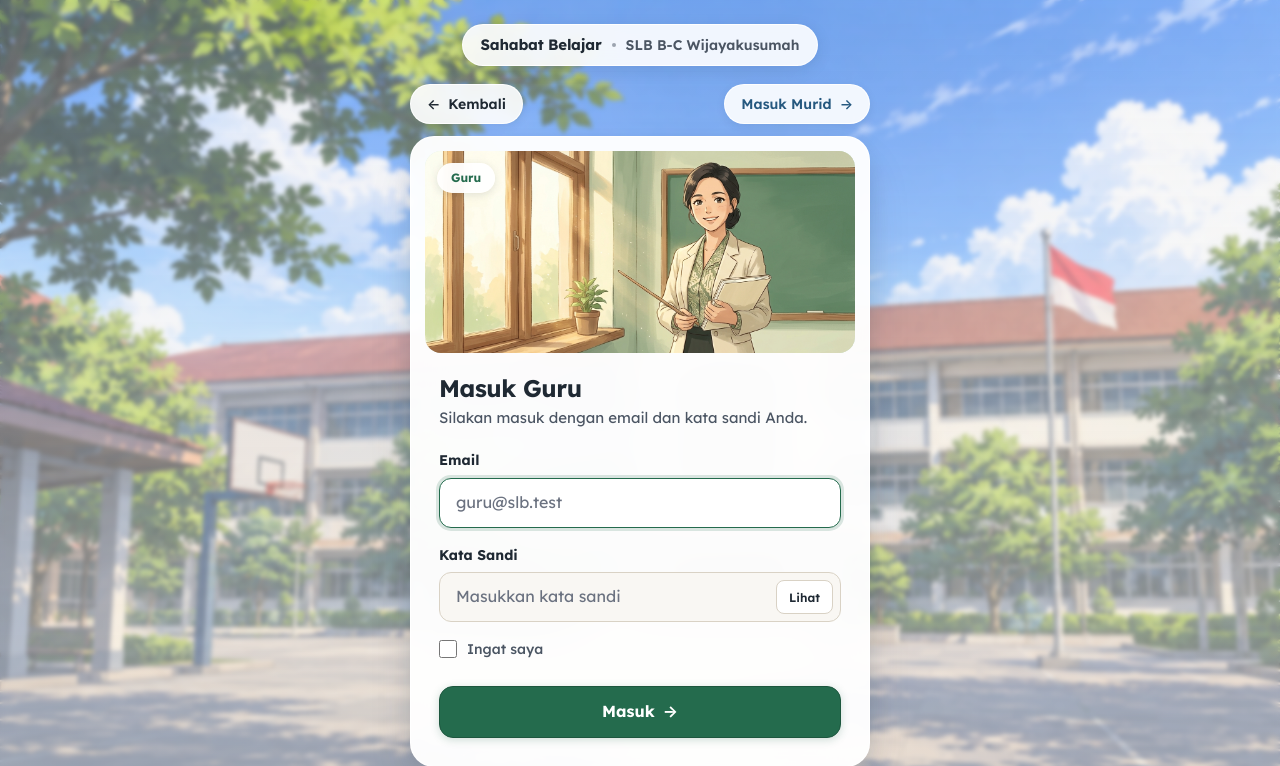
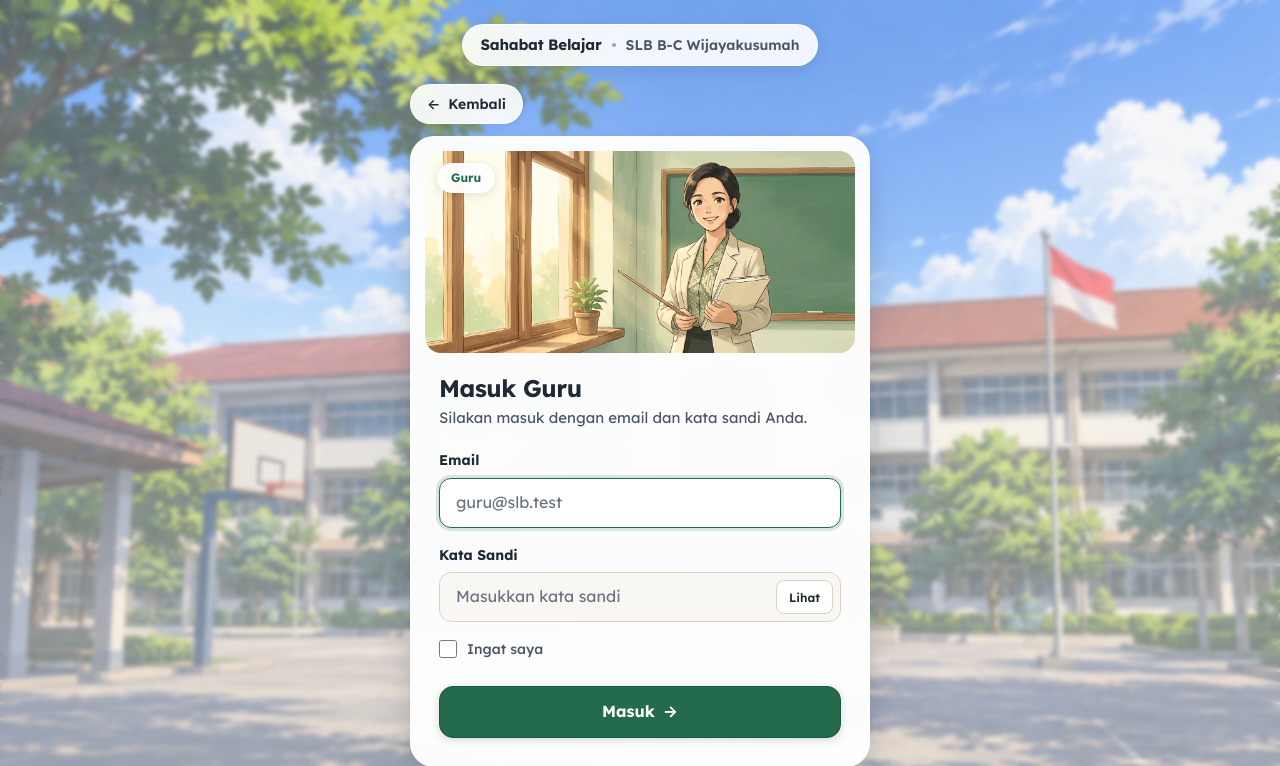
Before and after one commit to SirHosen/elearning-autism, a Laravel app: page /masuk/guru in a window 1280 px wide. Shown: the top 766 px of the page. Run offline with Laravel 12, Linux system fonts and the light colour scheme.

Commit message:
style(auth): keep only Kembali button in student & teacher top navigation

```diff
--- a/public/css/auth.css
+++ b/public/css/auth.css
@@ -300,14 +300,6 @@
 .login-nav-pill:hover {
   background: #FFFFFF;
   transform: translateY(-1px);
-}
-
-.login-nav-pill--accent-green {
-  color: var(--success);
-}
-
-.login-nav-pill--accent-blue {
-  color: var(--primary-strong);
 }
 
 /* ── Student Wide Interactive Card (/masuk/siswa) ── */
--- a/resources/views/auth/login-student.blade.php
+++ b/resources/views/auth/login-student.blade.php
@@ -8,10 +8,6 @@
     <a href="{{ route('login') }}" class="login-nav-pill">
       <span aria-hidden="true">&larr;</span>
       <span>Kembali</span>
-    </a>
-    <a href="{{ route('login.teacher') }}" class="login-nav-pill login-nav-pill--accent-green">
-      <span>Masuk Guru</span>
-      <span aria-hidden="true">&rarr;</span>
     </a>
   </div>
 
--- a/resources/views/auth/login-teacher.blade.php
+++ b/resources/views/auth/login-teacher.blade.php
@@ -8,10 +8,6 @@
     <a href="{{ route('login') }}" class="login-nav-pill">
       <span aria-hidden="true">&larr;</span>
       <span>Kembali</span>
-    </a>
-    <a href="{{ route('login.student') }}" class="login-nav-pill login-nav-pill--accent-blue">
-      <span>Masuk Murid</span>
-      <span aria-hidden="true">&rarr;</span>
     </a>
   </div>
 
```
Also changed, not shown: resources/css/auth.css (+0 -8 lines), tests/reports/frontend-design/login-teacher.html (+1 -5 lines), tests/reports/frontend-design/mobile-390x844.html (+1 -5 lines).
